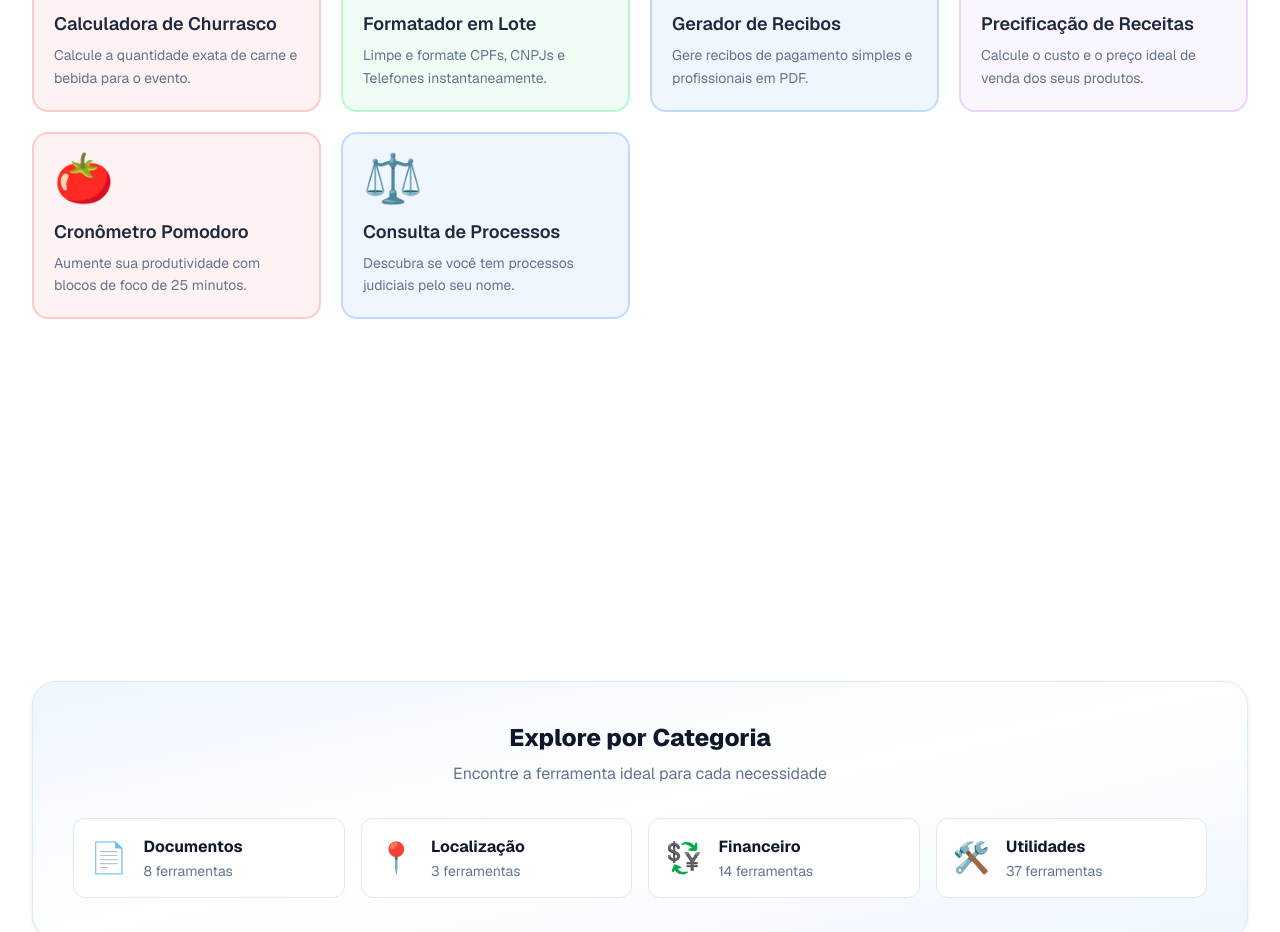
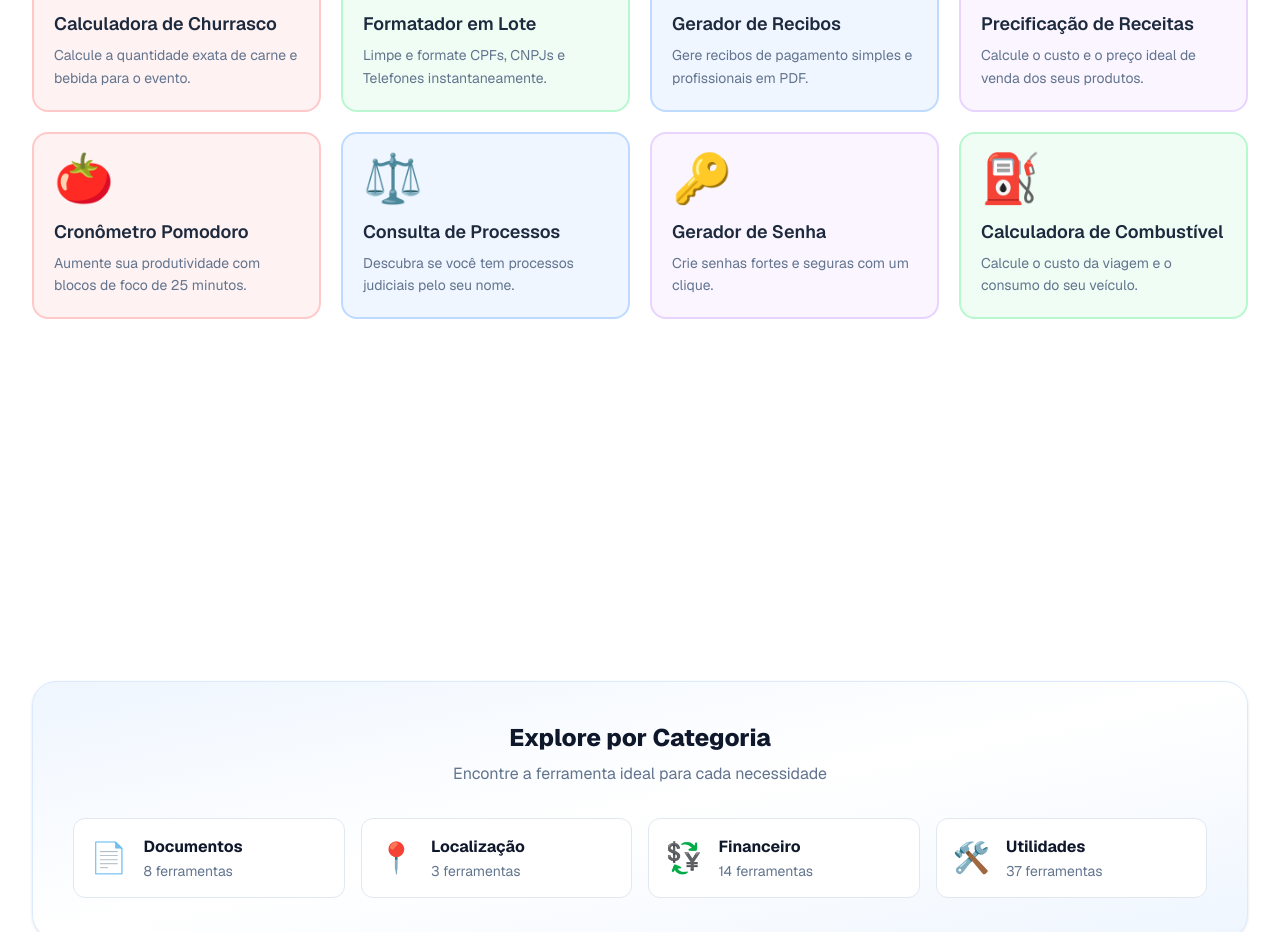
Before and after one commit to buscacentral/buscacentral, a Next.js app: page / in a window 1280 px wide. Shown: the part 1060-1992 px from the top of the page. Built offline with nearby package versions, Linux system fonts and the light colour scheme; no server answers.

Commit message:
feat: implement landing page with tool navigation and SEO content sections

```diff
--- a/src/app/page.tsx
+++ b/src/app/page.tsx
@@ -17,6 +17,8 @@ const mainTools = [
   { title: 'Precificação de Receitas', description: 'Calcule o custo e o preço ideal de venda dos seus produtos.', href: '/financeiro/precificacao-receitas', icon: '🍰', color: 'purple' as const },
   { title: 'Cronômetro Pomodoro', description: 'Aumente sua produtividade com blocos de foco de 25 minutos.', href: '/utilidades/pomodoro', icon: '🍅', color: 'red' as const },
   { title: 'Consulta de Processos', description: 'Descubra se você tem processos judiciais pelo seu nome.', href: '/documentos/consulta-processos', icon: '⚖️', color: 'blue' as const },
+  { title: 'Gerador de Senha', description: 'Crie senhas fortes e seguras com um clique.', href: '/utilidades/gerador-senha', icon: '🔑', color: 'purple' as const },
+  { title: 'Calculadora de Combustível', description: 'Calcule o custo da viagem e o consumo do seu veículo.', href: '/utilidades/calculadora-combustivel', icon: '⛽', color: 'green' as const },
 ];
 
 export default function Home() {
```
